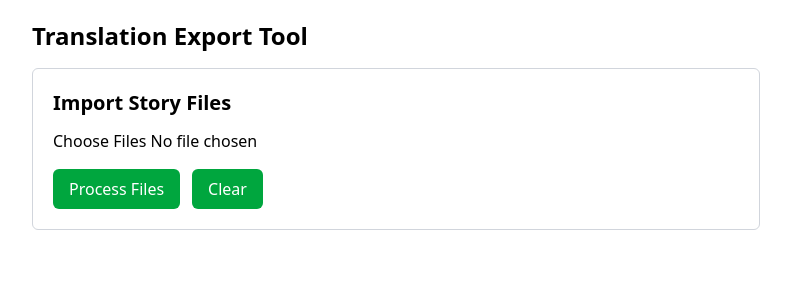
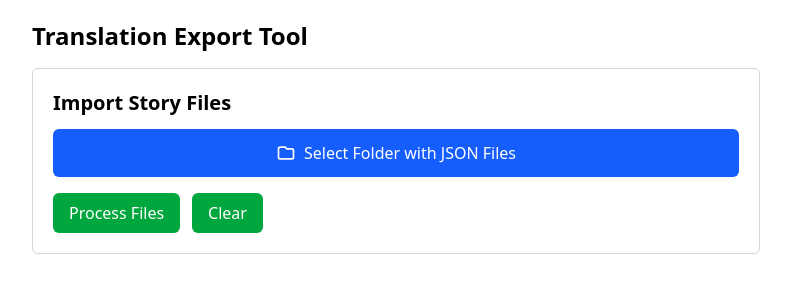
Before and after one commit to ATZ-choosak/DialogsJSON, a React (Vite) app: page /translate in a window 1280 px wide. Shown: the top 300 px of the page, without its empty margins (244-1035 px from the left). Built offline with nearby package versions, Linux system fonts and the light colour scheme.

Commit message:
feat: enhance TranslatePage with folder selection for JSON files and processing status updates

```diff
--- a/src/Pages/TranslatePage.tsx
+++ b/src/Pages/TranslatePage.tsx
@@ -1,4 +1,11 @@
 import React, { useState, useRef } from "react";
+
+declare module 'react' {
+  interface InputHTMLAttributes<T> extends HTMLAttributes<T> {
+    webkitdirectory?: string;
+    directory?: string;
+  }
+}
 
 interface Node {
   text: string;
@@ -35,25 +42,34 @@ const TranslatePage = (): React.ReactElement => {
     [key: string]: string;
   }>({});
   const [isLoading, setIsLoading] = useState<boolean>(false);
+  const [processingStatus, setProcessingStatus] = useState<string>("");
   const fileInputRef = useRef<HTMLInputElement>(null);
 
   const handleFileChange = (event: React.ChangeEvent<HTMLInputElement>) => {
     if (event.target.files) {
-      setFiles(Array.from(event.target.files));
+      const selectedFiles = Array.from(event.target.files).filter(file =>
+        file.name.toLowerCase().endsWith('.json')
+      );
+      setFiles(selectedFiles);
     }
   };
 
   const processFiles = async () => {
     if (files.length === 0) {
-      alert("Please select at least one file to import.");
+      alert("Please select at least one folder with JSON files to import.");
       return;
     }
 
     setIsLoading(true);
+    setProcessingStatus("Starting to process files...");
+
     try {
       const translations: { [key: string]: string } = {};
+      let processedFiles = 0;
 
       for (const file of files) {
+        try {
+          setProcessingStatus(`Processing file ${++processedFiles}/${files.length}: ${file.name}`);
           const text = await file.text();
           const data: StoryData = JSON.parse(text);
 
@@ -66,17 +82,21 @@ const TranslatePage = (): React.ReactElement => {
 
             // Extract text from choices
             if (node.choices && Array.isArray(node.choices)) {
-            node.choices.forEach((choice) => {
+              node.choices.forEach((choice, index) => {
                 if (choice.text && typeof choice.text === "string") {
-                const choiceId = `${nodeId}`;
+                  const choiceId = `${nodeId}_choice_${index}`;
                   translations[choiceId] = choice.text;
                 }
               });
             }
           });
+        } catch (err) {
+          console.error(`Error processing file ${file.name}:`, err);
+        }
       }
 
       setTranslationData(translations);
+      setProcessingStatus(`Completed processing ${processedFiles} files.`);
     } catch (error) {
       console.error("Error processing files:", error);
       alert("Error processing files. Please check the file format.");
@@ -111,20 +131,48 @@ const TranslatePage = (): React.ReactElement => {
     }
   };
 
+  const triggerFileInput = () => {
+    if (fileInputRef.current) {
+      fileInputRef.current.click();
+    }
+  };
+
   return (
     <div className="max-w-3xl mx-auto p-5 font-sans">
       <h1 className="text-2xl font-bold mb-4">Translation Export Tool</h1>
 
       <div className="mb-8 p-5 border border-gray-300 rounded-md">
         <h2 className="text-xl font-semibold mb-3">Import Story Files</h2>
+
         <input
           type="file"
           accept=".json"
           multiple
+          webkitdirectory="true"
+          directory=""
           onChange={handleFileChange}
           ref={fileInputRef}
-          className="mb-4 w-full"
+          className="hidden"
         />
+
+        <div className="mb-4 flex flex-col gap-2">
+          <button
+            onClick={triggerFileInput}
+            className="px-4 py-3 bg-blue-600 text-white rounded-md hover:bg-blue-700 flex items-center justify-center gap-2"
+          >
+            <svg xmlns="http://www.w3.org/2000/svg" className="h-5 w-5" fill="none" viewBox="0 0 24 24" stroke="currentColor">
+              <path strokeLinecap="round" strokeLinejoin="round" strokeWidth={2} d="M3 7v10a2 2 0 002 2h14a2 2 0 002-2V9a2 2 0 00-2-2h-6l-2-2H5a2 2 0 00-2 2z" />
+            </svg>
+            Select Folder with JSON Files
+          </button>
+
+          {files.length > 0 && (
+            <p className="text-sm text-gray-600">
+              {files.length} JSON {files.length === 1 ? 'file' : 'files'} selected
+            </p>
+          )}
+        </div>
+
         <div className="flex gap-3">
           <button
             onClick={processFiles}
@@ -153,14 +201,22 @@ const TranslatePage = (): React.ReactElement => {
             Clear
           </button>
         </div>
+
+        {isLoading && processingStatus && (
+          <div className="mt-4 text-sm text-gray-600">
+            {processingStatus}
+          </div>
+        )}
       </div>
 
       {files.length > 0 && (
         <div className="mb-8 p-5 border border-gray-300 rounded-md">
           <h3 className="text-lg font-semibold mb-2">Selected Files:</h3>
-          <ul className="list-disc pl-5">
+          <ul className="list-disc pl-5 max-h-40 overflow-y-auto">
             {files.map((file, index) => (
-              <li key={index}>{file.name}</li>
+              <li key={index} className="text-sm">
+                {file.webkitRelativePath || file.name}
+              </li>
             ))}
           </ul>
         </div>
```
Lines whose indentation alone changed are shown as unchanged.
